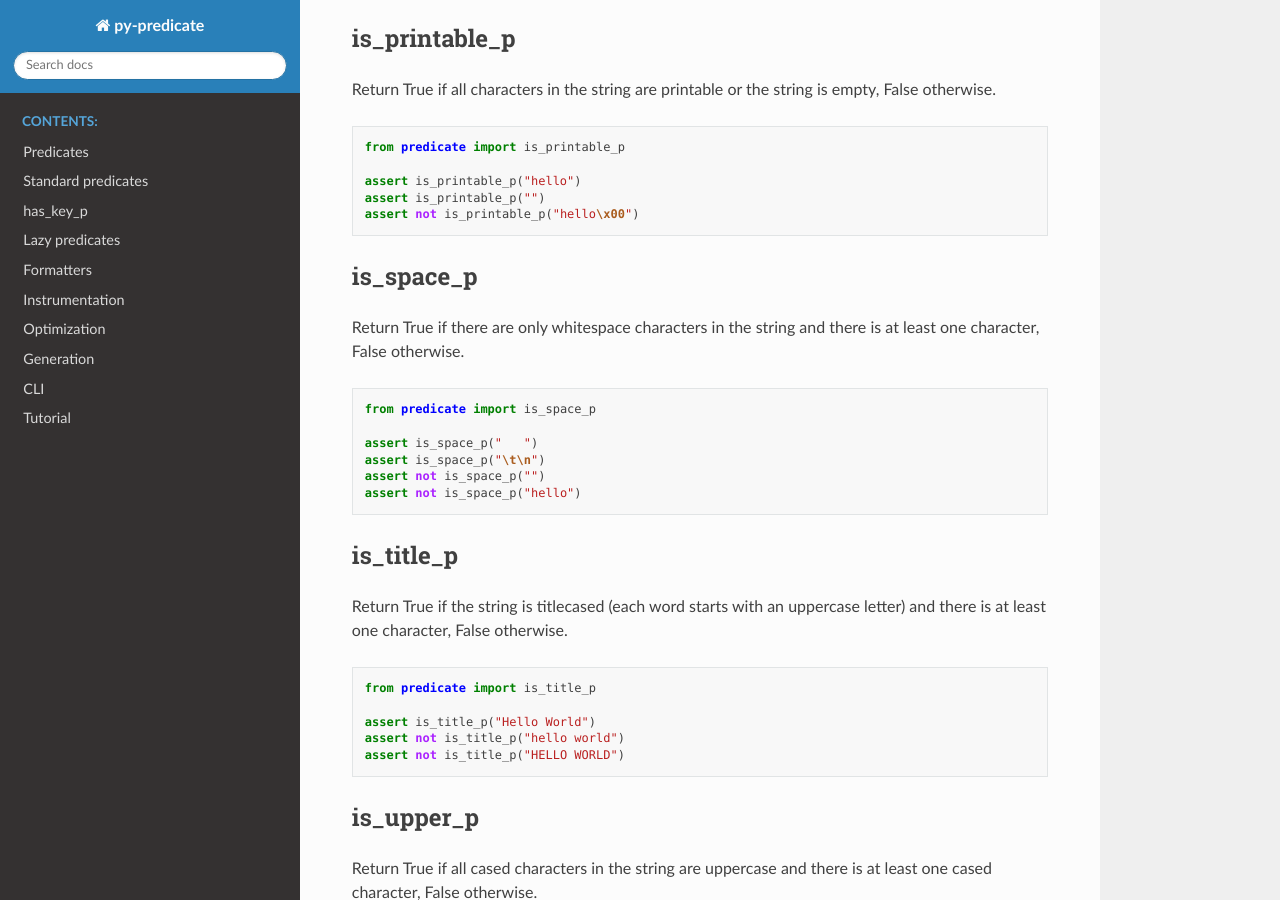
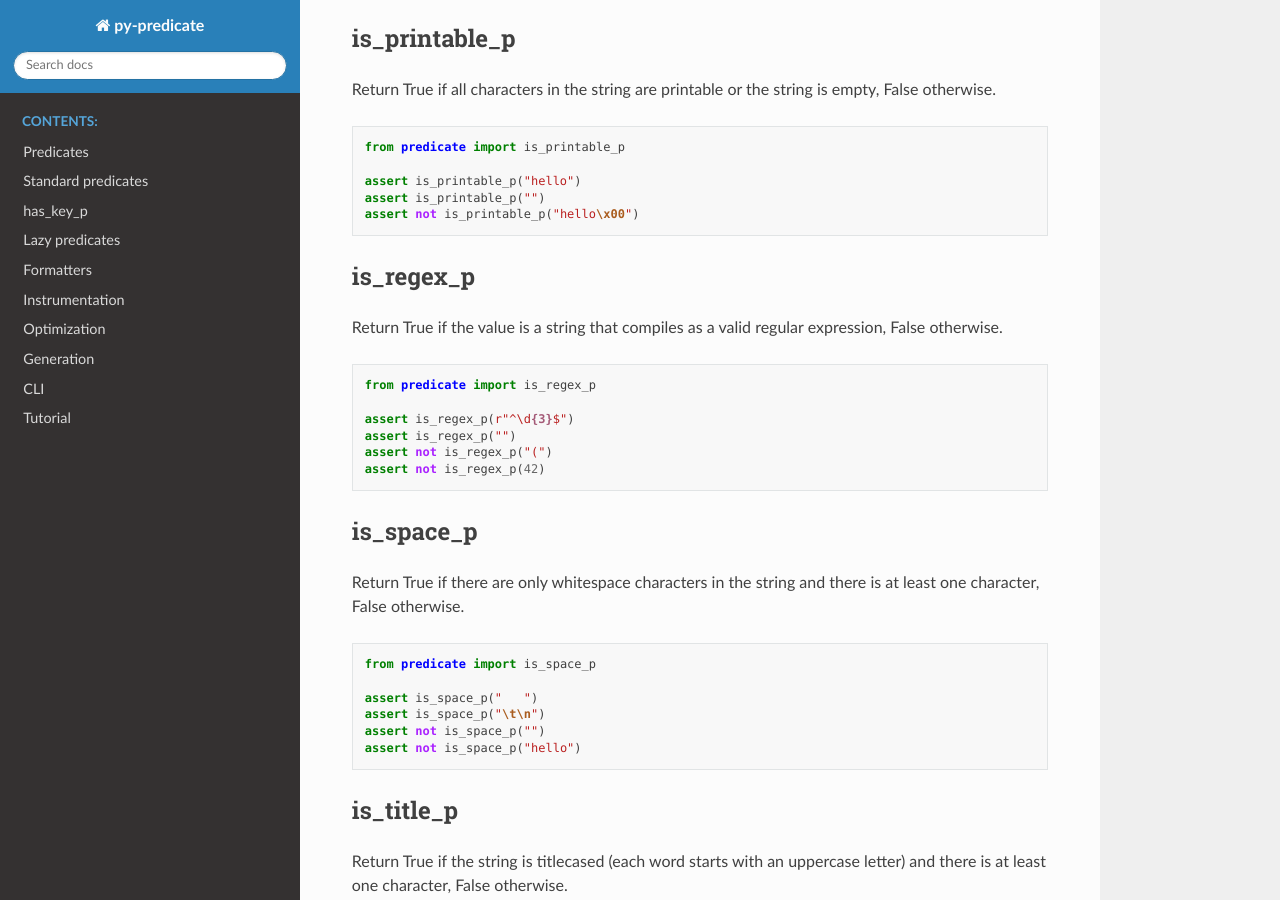
Before and after one commit to mrijk/py-predicate, a Sphinx documentation site: the page built from docs/str_predicates.rst, in a window 1280 px wide and 900 px high, scrolled down 2438 px. Built offline with Sphinx 7.4.7 and the Read the Docs theme 3.1.0, drawn with Linux system fonts in a browser that asks for light colours.

Commit message:
Document is_regex_p
Co-Authored-By: Claude Opus 5.5 (1M context) <noreply@anthropic.com>

```diff
--- a/docs/str_predicates.rst
+++ b/docs/str_predicates.rst
@@ -131,6 +131,20 @@ Return True if all characters in the string are printable or the string is empty
     assert is_printable_p("")
     assert not is_printable_p("hello\x00")
 
+is_regex_p
+~~~~~~~~~~
+
+Return True if the value is a string that compiles as a valid regular expression, False otherwise.
+
+.. code-block:: python
+
+    from predicate import is_regex_p
+
+    assert is_regex_p(r"^\d{3}$")
+    assert is_regex_p("")
+    assert not is_regex_p("(")
+    assert not is_regex_p(42)
+
 is_space_p
 ~~~~~~~~~~
 
```
